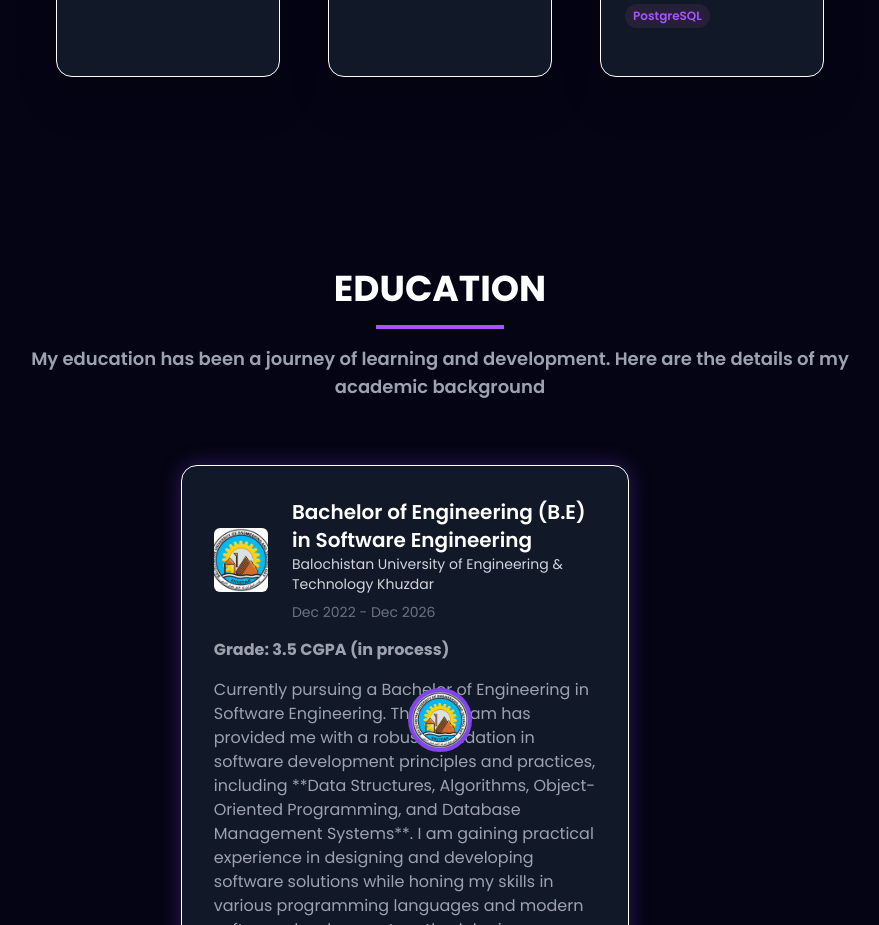
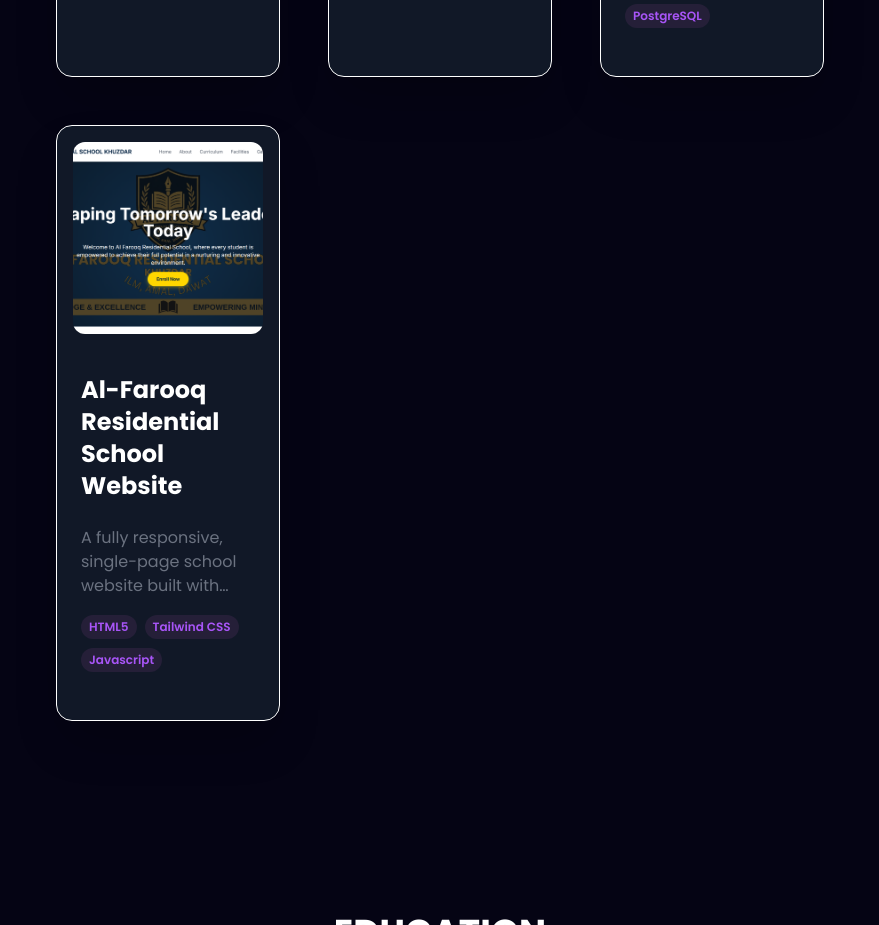
Before and after one commit to Hamza-Zehri/Hamza-portfolio, a React (Vite) app: page / in a window 1280 px wide. Shown: the part 6240-7165 px from the top of the page, without its empty margins (200-1079 px from the left). Built offline with nearby package versions, Linux system fonts and the light colour scheme.

Commit message:
Update constants.js

```diff
--- a/src/constants.js
+++ b/src/constants.js
@@ -58,6 +58,7 @@ import dataHUBLogo from './assets/work_logo/data_entry.png';
 import BuetPortalLogo from './assets/work_logo/buet_portal.png';
 import SMSLogo from './assets/work_logo/SMS_logo.png';
 import AFSMSLogo from './assets/work_logo/AFSMS_logo.png';
+import Alfarooqwebsite from './assets/work_logo/alfarooq_website.png';
 
 export const SkillsInfo = [
   {
@@ -276,4 +277,14 @@ export const SkillsInfo = [
       github: "https://github.com/Hamza-Zehri/sms-frontend",
       webapp: "https://schoolmanagementsys.vercel.app/",
     },
+    {
+      id: 6,
+      title: "Al-Farooq Residential School Website",
+      description:
+        "A fully responsive, single-page school website built with HTML5 and Tailwind CSS for a professional, adaptive design. It includes essential content and a client-side validated admission form powered by Vanilla JavaScript. Form submissions are efficiently handled using Formspree integration, eliminating the need for a dedicated backend.",
+      image: Alfarooqwebsite,
+      tags: ["HTML5" ,"Tailwind CSS","Javascript",],
+      github: "https://github.com/Hamza-Zehri/alfarooqschool",
+      webapp: "https://alfarooqschool.netlify.app",
+    },
   ];
```
